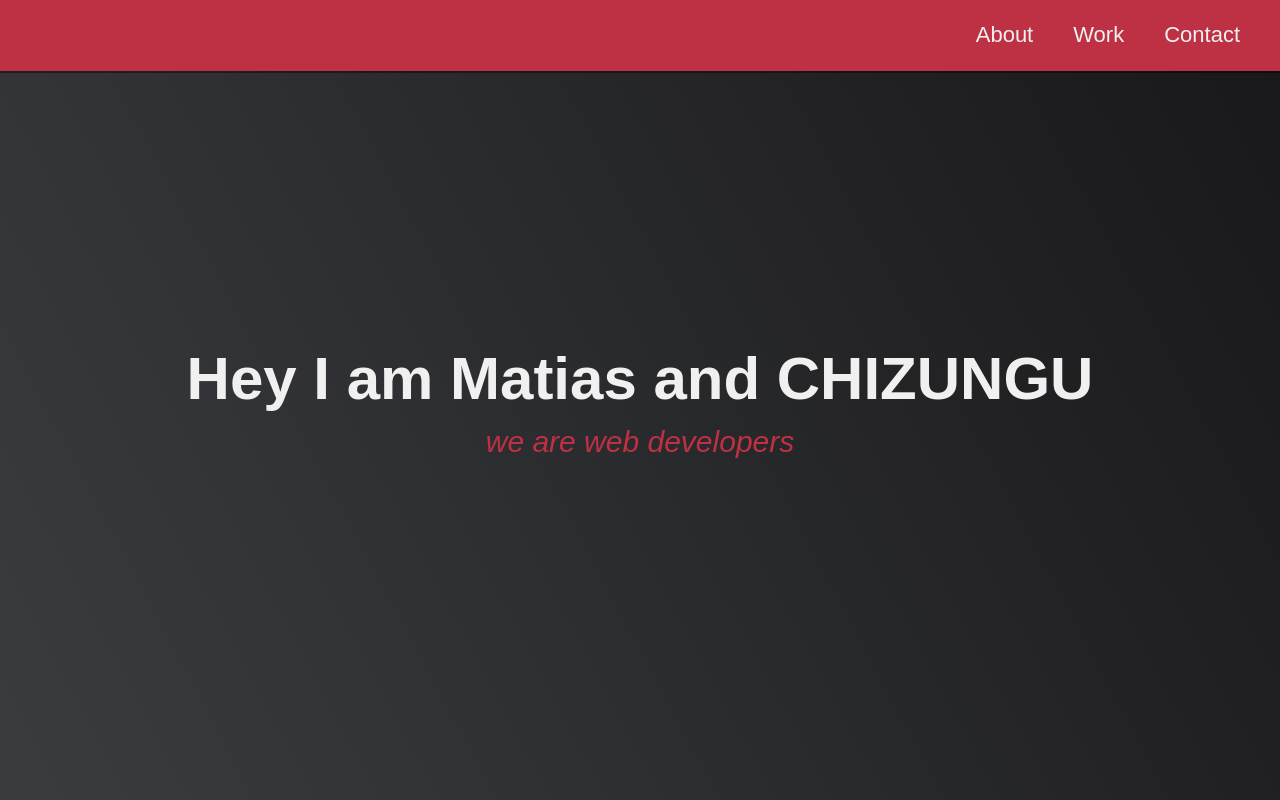
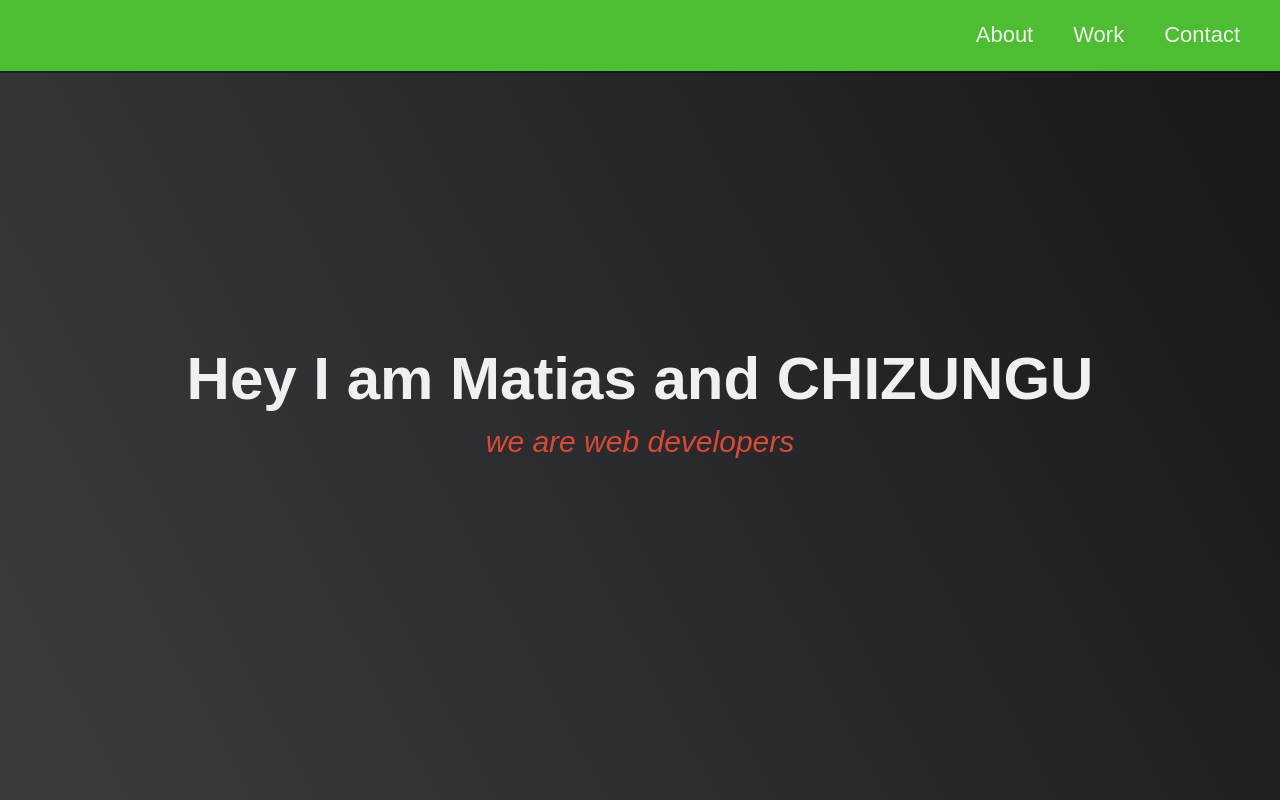
Before and after one commit to comparo-ago/microverseThirdChallenge, a plain HTML site: page fcc-test-suite-template-master/index.html in a window 1280 px wide. Shown: the top 800 px of the page. Drawn offline with Linux system fonts and the light colour scheme.

Commit message:
colors changed

```diff
--- a/fcc-test-suite-template-master/css/style.css
+++ b/fcc-test-suite-template-master/css/style.css
@@ -1,8 +1,8 @@
 /* Custom properties/variables  */
 :root {
     --main-white: #f0f0f0;
-    --main-red: #be3144;
-    --main-blue: #45567d;
+    --main-green: #4dbe31;
+    --main-red: #db4835;
     --main-gray: #303841;
   }
 
@@ -114,7 +114,7 @@
     top: 0;
     left: 0;
     width: 100%;
-    background: var(--main-red);
+    background: var(--main-green);
     box-shadow: 0 2px 0 rgba(0, 0, 0, 0.4);
     z-index: 10;
   }
@@ -141,7 +141,7 @@
   }
 
   .nav-list a:hover {
-    background: var(--main-blue);
+    background: var(--main-red);
   }
 
   /* Welcome section */
@@ -244,7 +244,7 @@
   }
 
   .btn-show-all:hover {
-    background: var(--main-red);
+    background: var(--main-green);
   }
 
   .btn-show-all:hover > i {
```
